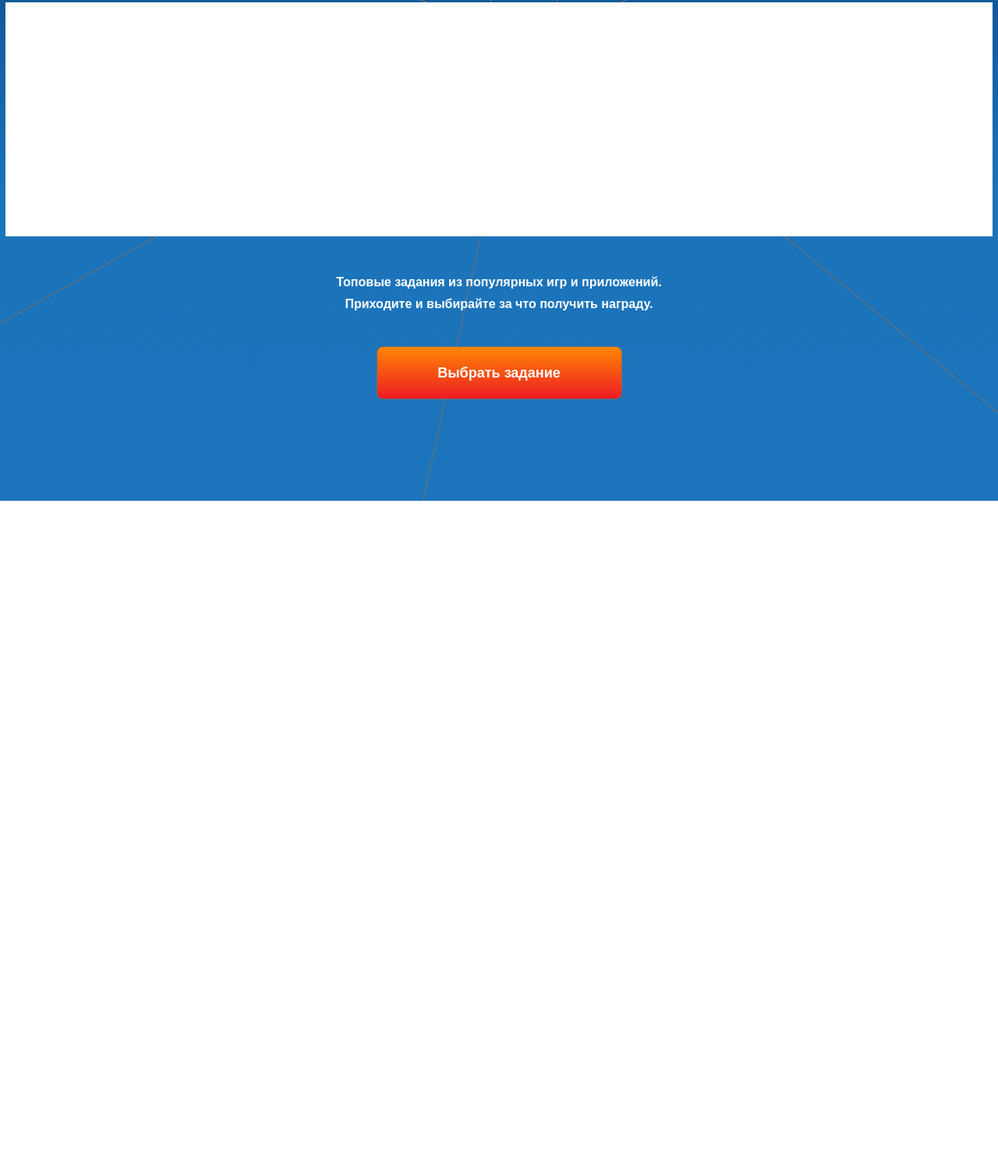
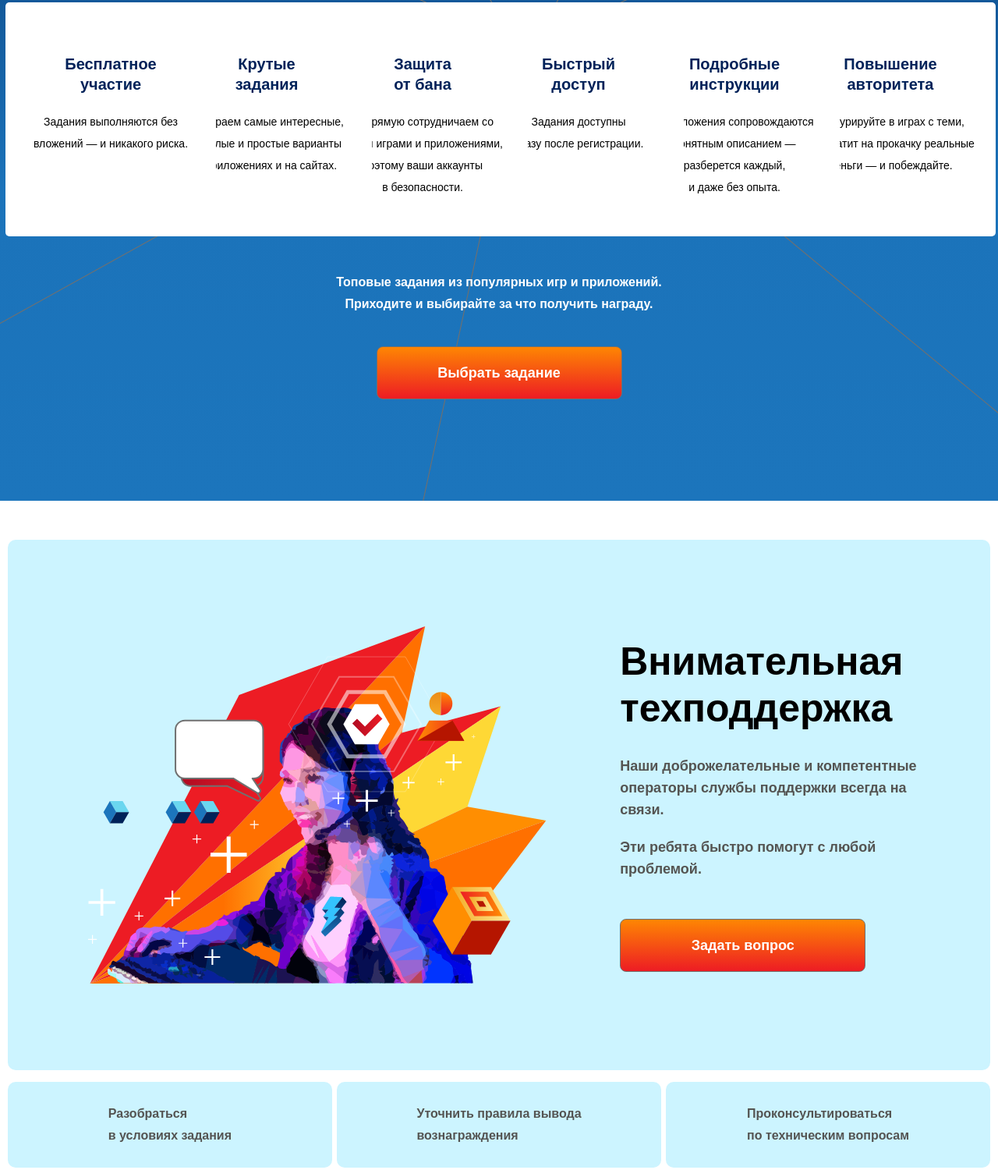
Before and after one commit to romanshliakhov/advertum, a website: page source/index.html in a window 1280 px wide. Shown: the part 6110-7610 px from the top of the page at 78% size. Before the commit the page ends 6752 px from the top, so only its background shows below. Drawn offline with nearby package versions, Linux system fonts and the light colour scheme; files that its build step writes are made by us from their sources; files whose address does not match are found by name.

Commit message:
update files

```diff
--- a/source/index.html
+++ b/source/index.html
@@ -208,15 +208,67 @@
       <div class="reasons__inner">
         <div class="reasons__title title">6 причин приступить к выполнению заданий на Advertum</div>
         <ul class="reasons__items">
-          <li class="reasons__item"></li>
-          <li class="reasons__item"></li>
-          <li class="reasons__item"></li>
-          <li class="reasons__item"></li>
-          <li class="reasons__item"></li>
-          <li class="reasons__item"></li>
+          <li class="reasons__item">
+            <div class="reasons__item-image"></div>
+            <div class="reasons__item-title">Бесплатное <br> участие</div>
+            <div class="reasons__item-text">Задания выполняются без <br> вложений — и никакого риска.</div>
+          </li>
+          <li class="reasons__item">
+            <div class="reasons__item-image"></div>
+            <div class="reasons__item-title">Крутые <br> задания</div>
+            <div class="reasons__item-text">Отбираем самые интересные, <br> веселые и простые варианты <br> в приложениях и на сайтах. </div>
+          </li>
+          <li class="reasons__item">
+            <div class="reasons__item-image"></div>
+            <div class="reasons__item-title">Защита <br> от бана</div>
+            <div class="reasons__item-text">Напрямую сотрудничаем со <br> всеми играми и приложениями, <br> поэтому ваши аккаунты <br> в безопасности. </div>
+          </li>
+          <li class="reasons__item">
+            <div class="reasons__item-image"></div>
+            <div class="reasons__item-title">Быстрый <br> доступ</div>
+            <div class="reasons__item-text">Задания доступны <br> сразу после регистрации. </div>
+          </li>
+          <li class="reasons__item">
+            <div class="reasons__item-image"></div>
+            <div class="reasons__item-title">Подробные <br> инструкции</div>
+            <div class="reasons__item-text">Предложения сопровождаются <br> понятным описанием — <br> разберется каждый, <br> и даже без опыта.</div>
+          </li>
+          <li class="reasons__item">
+            <div class="reasons__item-image"></div>
+            <div class="reasons__item-title">Повышение <br> авторитета</div>
+            <div class="reasons__item-text">Конкурируйте в играх с теми, <br> кто тратит на прокачку реальные <br> деньги — и побеждайте.</div>
+          </li>
         </ul>
         <div class="reasons__text">Топовые задания из популярных игр и приложений. Приходите и выбирайте за что получить награду.</div>
         <a class="reasons__btn btn" href="#">Выбрать задание</a>
+      </div>
+    </section>
+
+    <section class="support">
+      <div class="support__inner">
+        <div class="support__image">
+          <img src="img/sup.svg" alt="">
+        </div>
+        <div class="support__details">
+          <div class="support__title title">Внимательная техподдержка</div>
+          <div class="support__text">Наши доброжелательные и компетентные операторы службы поддержки всегда на связи.</div>
+          <div class="support__text">Эти ребята быстро помогут с любой проблемой.</div>
+          <a class="support__btn btn" href="#">Задать вопрос</a>
+        </div>
+      </div>
+      <div class="support__box">
+        <div class="support__item">
+          <div class="support__item-image"></div>
+          <div class="support__item-text">Разобраться <br> в условиях задания</div>
+        </div>
+        <div class="support__item">
+          <div class="support__item-image"></div>
+          <div class="support__item-text">Уточнить правила вывода <br> вознаграждения</div>
+        </div>
+        <div class="support__item">
+          <div class="support__item-image"></div>
+          <div class="support__item-text">Проконсультироваться <br> по техническим вопросам</div>
+        </div>
       </div>
     </section>
   </main>
--- a/source/sass/blocks/reasons.scss
+++ b/source/sass/blocks/reasons.scss
@@ -38,8 +38,37 @@
 
   &__item {
     min-height: 300px;
-    width: 295px;
+    min-width:  270px;
+    border-radius: 5px;
     background-color: #fff;
+    display: flex;
+    flex-direction: column;
+    align-items: center;
+    text-align: center;
+    margin-left: -70px;
+    position: relative;
+    z-index: 1;
+
+    &:first-child {
+      margin-left: 0;
+      z-index: 6;
+    }
+
+    &:nth-child(2) {
+      z-index: 5;
+    }
+
+    &:nth-child(3) {
+      z-index: 4;
+    }
+
+    &:nth-child(4) {
+      z-index: 3;
+    }
+
+    &:nth-child(5) {
+      z-index: 2;
+    }
   }
 
   &__text {
@@ -52,4 +81,23 @@
   &__btn {
     margin-top: 40px;
   }
+
+  &__item-image {
+    height: 66px;
+  }
+
+  &__item-title {
+    font-size: 20px;
+    line-height: 26px;
+    font-weight: 700;
+    color: #002259;
+    min-height: 53px;
+  }
+
+  &__item-text {
+    margin-top: 20px;
+    font-size: 14px;
+    font-weight: 400;
+    color: #000000;
+  }
 }
--- /dev/null
+++ b/source/sass/blocks/support.scss
@@ -0,0 +1,62 @@
+.support {
+  padding: 50px 10px 70px;
+
+  &__inner {
+    padding: 65px 35px;
+    background-color: #CCF4FF;
+    border-radius: 10px;
+    margin: 0 auto;
+    max-width: 1266px;
+    width: 100%;
+    min-height: 680px;
+    background-color: #CCF4FF;
+    border-radius: 10px;
+    display: flex;
+    align-items: center;
+    justify-content: space-around;
+  }
+
+  &__image {
+    height: 458px;
+    width: 622px;
+  }
+
+  &__details {
+    max-width: 397px;
+  }
+
+  &__title {
+    margin-bottom: 30px;
+  }
+
+  &__text + .support__text {
+    margin-top: 20px;
+  }
+
+  &__btn {
+    margin-top: 50px;
+  }
+
+  &__box {
+    max-width: 1266px;
+    width: 100%;
+    margin: 15px auto 0;
+    display: flex;
+    align-items: center;
+    justify-content: space-between;
+  }
+
+  &__item {
+    flex-basis: 33%;
+    height: 110px;
+    display: flex;
+    align-items: center;
+    justify-content: center;
+    background-color: #CCF4FF;
+    border-radius: 10px;
+  }
+
+  &__item-text {
+    font-size: 16px;
+  }
+}
--- a/source/sass/general/blocks.scss
+++ b/source/sass/general/blocks.scss
@@ -5,6 +5,7 @@
 @import "blocks/missions.scss";
 @import "blocks/try.scss";
 @import "blocks/reasons.scss";
+@import "blocks/support.scss";
 @import "blocks/footer.scss";
 @import "blocks/main.scss";
 @import "blocks/media.scss";
```
Also changed, not shown: source/img/sup.svg (added), source/img/support.svg (added).
